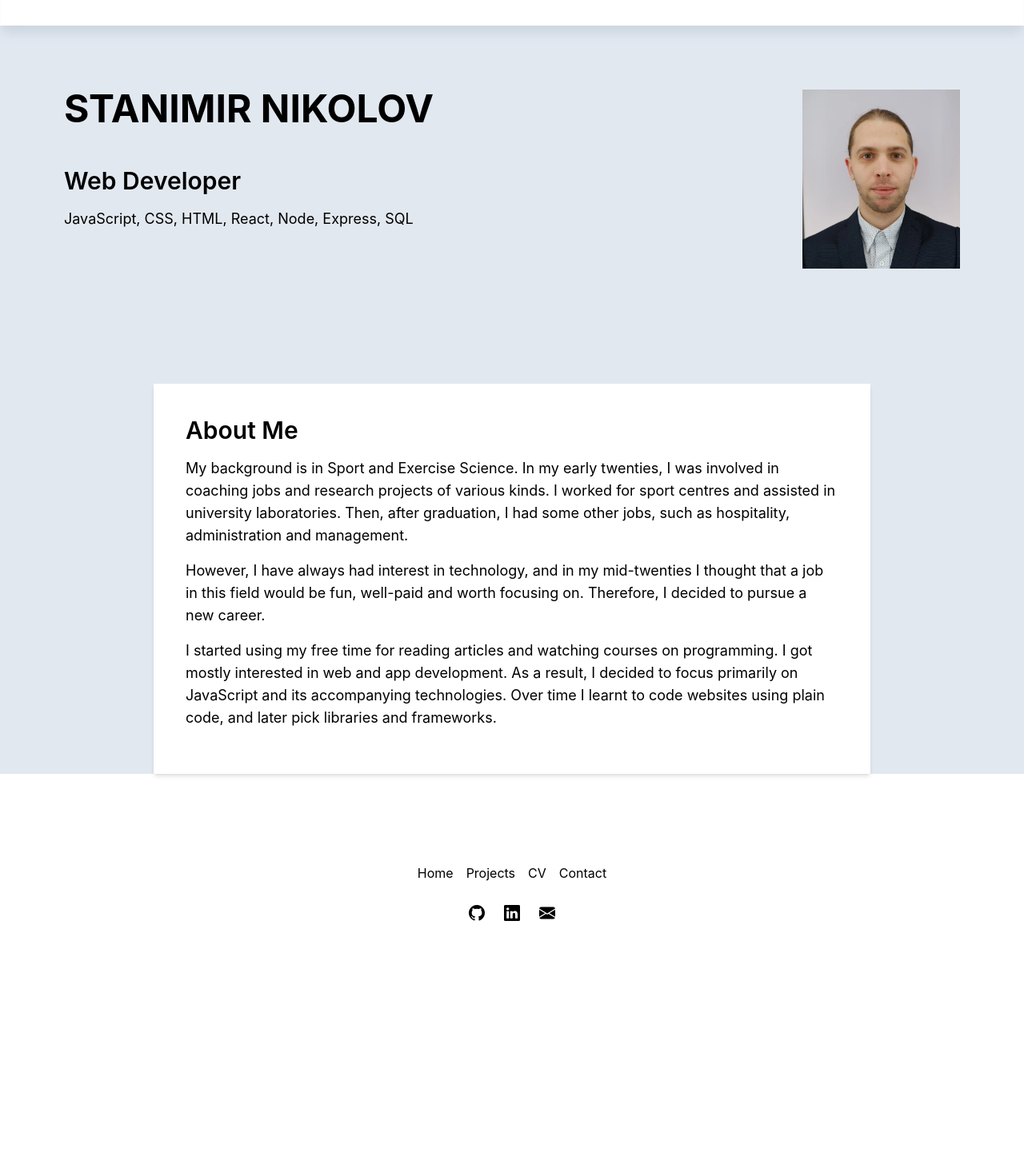
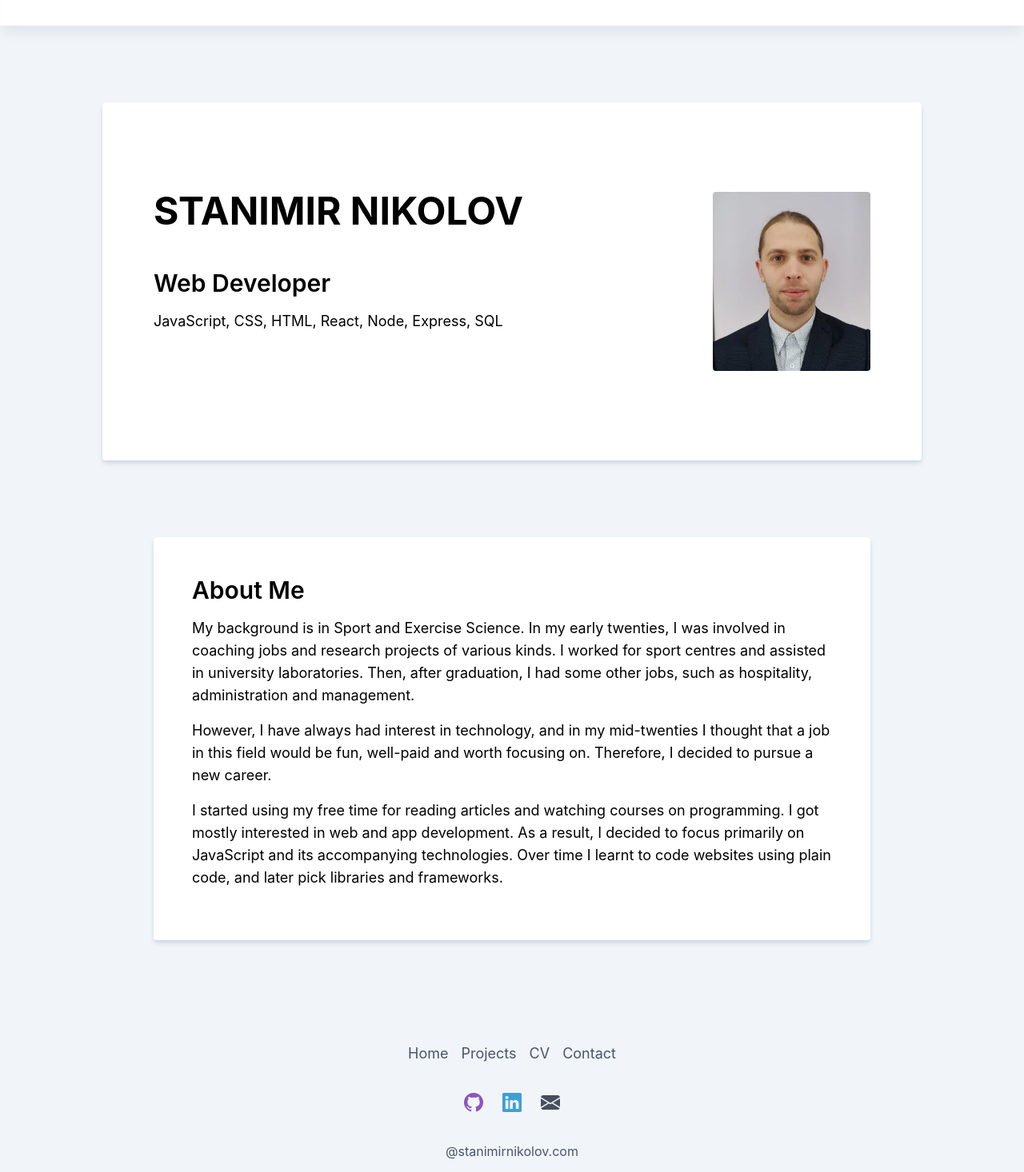
Before and after one commit to stanimir93/portfolio-old-draft, a React (Create React App) app: page / in a window 1280 px wide. Shown: the part 64-1530 px from the top of the page at 80% size. Before the commit the page ends 1252 px from the top, so only its background shows below. Built offline with nearby package versions, Linux system fonts and the light colour scheme.

Commit message:
Homepage and navigation progress

```diff
--- a/src/components/Footer/Footer.js
+++ b/src/components/Footer/Footer.js
@@ -3,35 +3,36 @@ import { Link } from 'react-router-dom';
 
 export default function Footer() {
     return (
-        <footer className='p-8 mt-20 '>
+        <footer className='pb-8 pt-32  bg-slate-100 text-slate-600'>
+            {/* <hr className='w-96 m-auto mb-8  border-slate-200'/> */}
             <nav>
-                <ul className='flex place-content-center text-base mb-6'>
+                <ul className='flex place-content-center text-lg mb-8 '>
                     <li>
-                        <Link className='mx-1 p-1' to='/'>
+                        <Link className='mx-1 p-1 transition hover:text-slate-800' to='/'>
                             Home
                         </Link>
                     </li>
                     <li>
-                        <Link className='mx-1 p-1' to='/projects'>
+                        <Link className='mx-1 p-1 transition hover:text-slate-800' to='/projects'>
                             Projects
                         </Link>
                     </li>
                     <li>
-                        <Link className='mx-1 p-1' to='/cv'>
+                        <Link className='mx-1 p-1 transition hover:text-slate-800' to='/cv'>
                             CV
                         </Link>
                     </li>
                     <li>
-                        <Link className='mx-1 p-1' to='/contact'>
+                        <Link className='mx-1 p-1 transition hover:text-slate-800' to='/contact'>
                             Contact
                         </Link>
                     </li>
                 </ul>
             </nav>
-            <ul className='flex place-content-center text-xl'>
+            <ul className='flex place-content-center text-2xl'>
                 <li>
                     <a className='mx-2 p-1' href='https://github.com/stanimir93' target='_blank' title='GitHub'>
-                        <i className='bi bi-github'></i>
+                        <i className='bi bi-github transition opacity-75 hover:opacity-100 transition-color text-purple-800'></i>
                     </a>
                 </li>
                 <li>
@@ -41,7 +42,7 @@ export default function Footer() {
                         target='_blank'
                         title='LinkedIn'
                     >
-                        <i className='bi bi-linkedin'></i>
+                        <i className='bi bi-linkedin transition opacity-75 hover:opacity-100 text-sky-600'></i>
                     </a>
                 </li>
                 <li>
@@ -51,10 +52,11 @@ export default function Footer() {
                         target='_blank'
                         title='contact@stanimirnikolov.com'
                     >
-                        <i className='bi bi-envelope-fill'></i>
+                        <i className='bi bi-envelope-fill transition opacity-75 hover:opacity-100 text-slate-900'></i>
                     </a>
                 </li>
             </ul>
+            <p className='text-center mt-8'>@stanimirnikolov.com</p>
         </footer>
     );
 }
--- a/src/components/Header/Header.js
+++ b/src/components/Header/Header.js
@@ -3,7 +3,7 @@ import { NavLink } from 'react-router-dom';
 
 export default function Header() {
     return (
-        <header className='drop-shadow-sm shadow-slate-300 shadow-lg p-0 y-0'>
+        <header className='drop-shadow-sm shadow-slate-200 shadow-lg p-0 y-0'>
             <div className='flex items-baseline justify-center md:justify-between py-6 sm:p-8'>
 
 
--- a/src/components/pages/Home/Home.js
+++ b/src/components/pages/Home/Home.js
@@ -3,14 +3,21 @@ import './home.css';
 export default function Home() {
     return (
         <main>
-            <section className='w-full max-w-screen-xl p-20'>
-                <img className='float-left md:float-right h-56' src='./images/profile.webp' alt='profile_photo'></img>
+            <section className='w-full max-w-screen-lg '>
+
+                <div className='bg-white rounded py-28 px-16 mt-24 shadow-md shadow-slate-300 '>
+
+
+                      <img className=' rounded  float-left md:float-right h-56 rounded' src='./images/profile.webp' alt='profile_photo'></img>
+
                 <h1 className='text-5xl font-bold mb-12'>STANIMIR NIKOLOV</h1>
                 <h3 className='text-3xl font-semibold mb-4'>Web Developer</h3>
                 <h6 className='text-lg'>JavaScript, CSS, HTML, React, Node, Express, SQL</h6>
+                <div className='clear-both'></div>
+                </div>
             </section>
-            <section className='clear-both p-16 pb-0'>
-                <div className='shadow-md max-w-4xl bg-white p-10' id='about-me'>
+            <section className='clear-both '>
+                <div className='shadow-md shadow-slate-300 max-w-4xl bg-white p-12 mt-24 rounded' id='about-me'>
                     <h3 className='text-3xl font-semibold'>
                         <a href='#about-me'>About Me</a>
                     </h3>
--- a/src/index.css
+++ b/src/index.css
@@ -23,7 +23,7 @@ main {
     flex-direction: column;
     align-items: center;
     width: 100%;
-    background-color: #e2e8f0;
+    background-color: #f1f5f9;
 }
 
 code {
```
